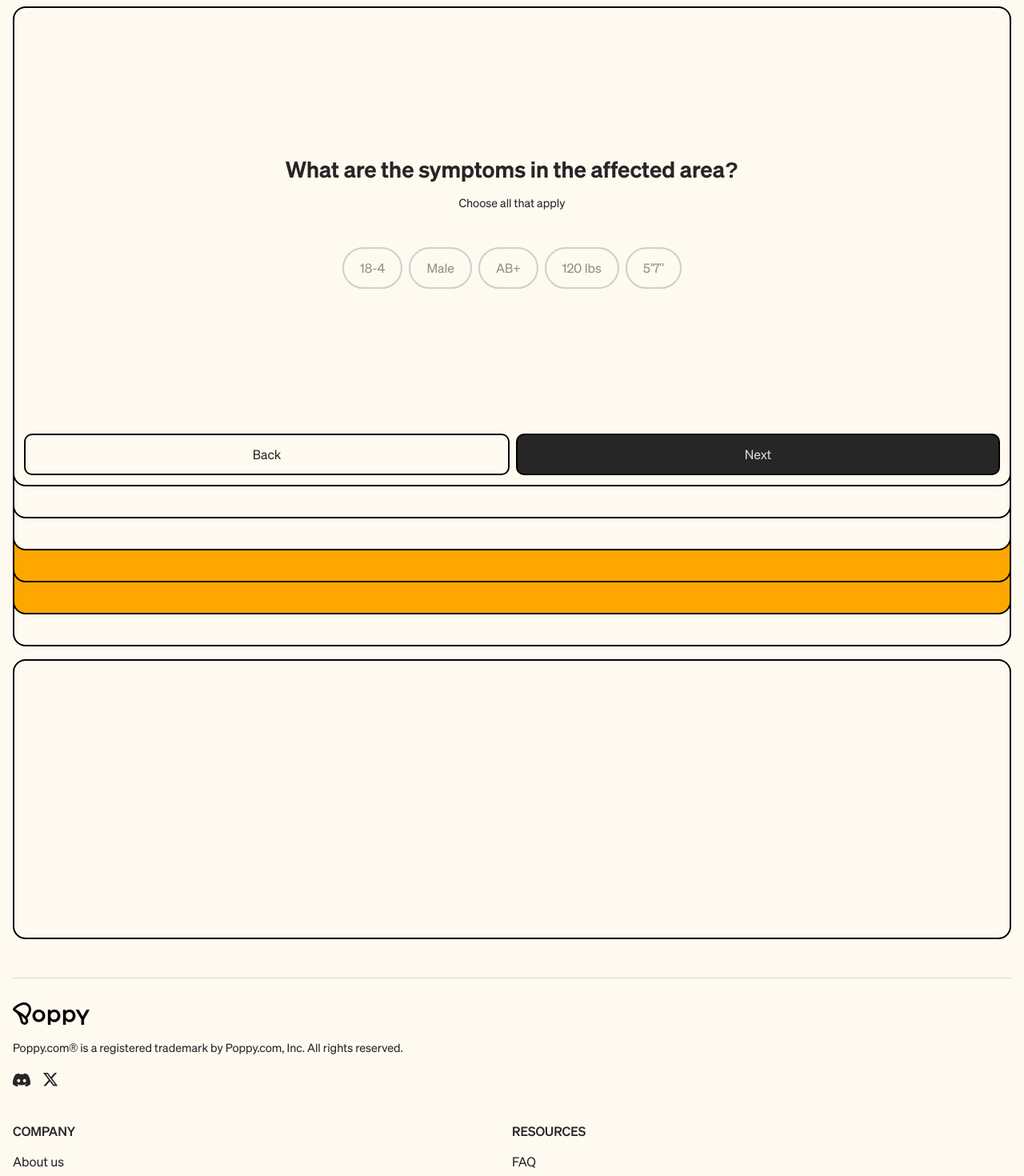
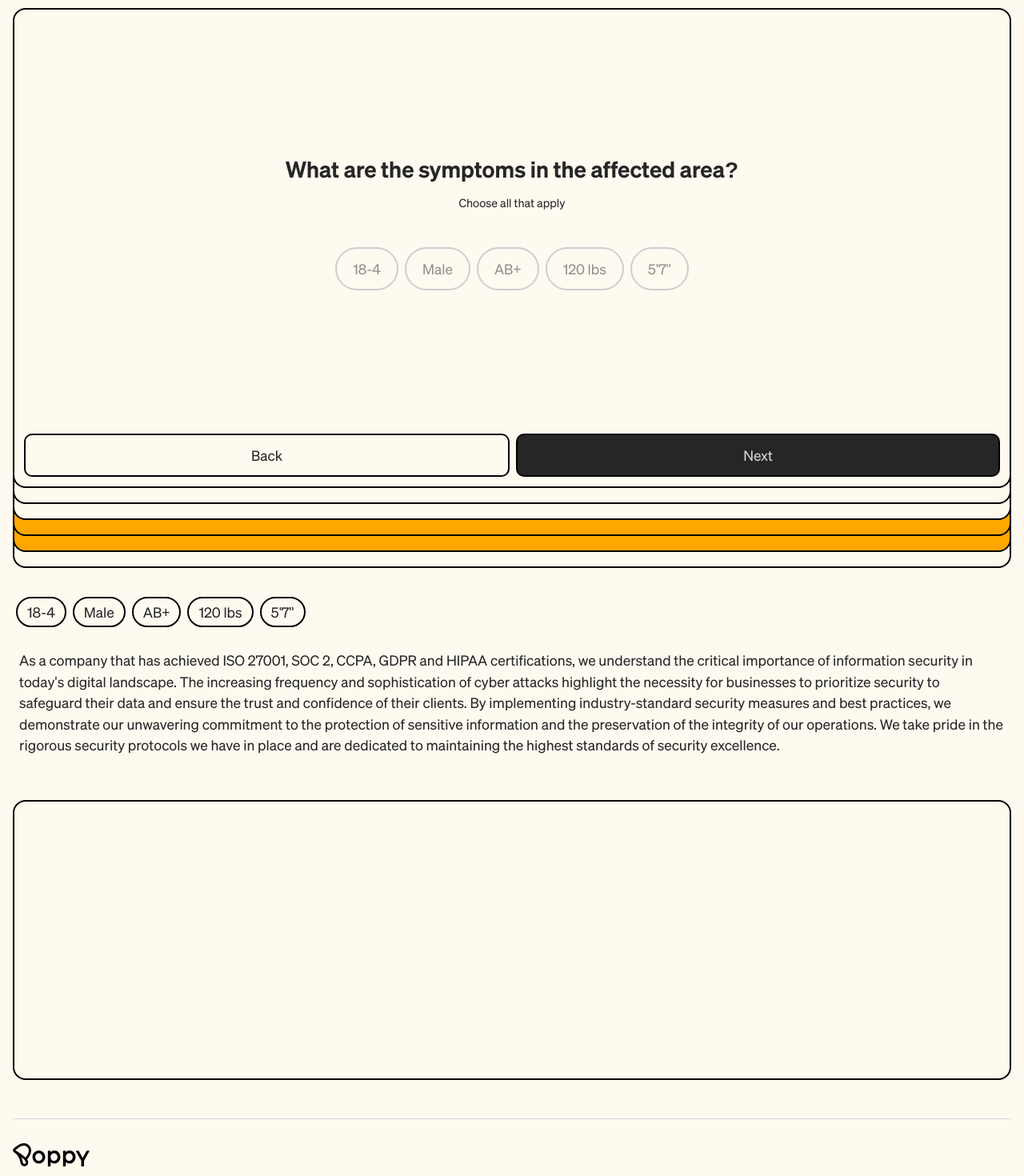
Before and after one commit to PeekaBoo-Labs/Poppy-Web, a Next.js app: page / in a window 1280 px wide. Shown: the part 100-1570 px from the top of the page at 80% size. Built offline with nearby package versions, Linux system fonts and the light colour scheme.

Commit message:
More info

```diff
--- a/src/app/page.tsx
+++ b/src/app/page.tsx
@@ -1,5 +1,6 @@
 import React from 'react';
 import QuestionOption from '@/components/QuestionOption';
+import ProfileOption from '@/components/ProfileOption';
 import Caption from '@/components/Caption';
 import HeaderText from '@/components/HeaderText';
 import { LongButton } from '@/components/Buttons';
@@ -8,7 +9,7 @@ import Image from 'next/image'
 
 function QuestionBlock({ className = '' }) {
   return (
-    <div className={`flex justify-center p-2 rounded-2xl border-2 border-black overflow-hidden h-[600px] mb-[-560px] ${className}`}>
+    <div className={`flex justify-center p-2 rounded-2xl border-2 border-black overflow-hidden h-[600px] mb-[-580px] ${className}`}>
       <div className="flex-grow"></div>
       <div className="flex flex-col justify-between h-full items-start">
         <div className="flex-grow"></div>
@@ -38,8 +39,8 @@ export default function Home() {
         </div>
       </div>
 
-      <div className="flex flex-col mb-[560px]">
-      <div className="flex flex-col justify-between p-2 bg-[#FFFAF0] rounded-2xl border-2 border-black overflow-hidden h-[600px] z-[6] mb-[-560px]">
+      <div className="flex flex-col mb-[580px]">
+        <div className="flex flex-col justify-between p-2 bg-[#FFFAF0] rounded-2xl border-2 border-black overflow-hidden h-[600px] z-[6] mb-[-580px]">
           <div className="flex-grow"></div>
           <div className="flex flex-col justify-center mx-auto">
             <h1 className="text-center mb-3 px-10">What are the symptoms in the affected area?</h1>
@@ -64,6 +65,16 @@ export default function Home() {
         <QuestionBlock className="bg-[#FFA701] z-[3]" />
         <QuestionBlock className="bg-[#FFA701] z-[2]" />
         <QuestionBlock className="bg-[#FFFAF0] z-[1]" />
+      </div>
+
+      <div className="flex flex-col my-8">
+        <div className="flex flex-wrap justify-initial items-center">
+          {["18-4", "Male", "AB+", "120 lbs", "5'7\""].map((text, index) => (
+            <ProfileOption text={text} selected={index == 0} key={index} />
+          ))}
+        </div>
+
+        <p className="p-2 pt-6">As a company that has achieved ISO 27001, SOC 2, CCPA, GDPR and HIPAA certifications, we understand the critical importance of information security in today's digital landscape. The increasing frequency and sophistication of cyber attacks highlight the necessity for businesses to prioritize security to safeguard their data and ensure the trust and confidence of their clients. By implementing industry-standard security measures and best practices, we demonstrate our unwavering commitment to the protection of sensitive information and the preservation of the integrity of our operations. We take pride in the rigorous security protocols we have in place and are dedicated to maintaining the highest standards of security excellence.</p>
       </div>
 
       <div className="flex justify-center p-2 bg-[#FFFAF0] rounded-2xl border-2 border-black overflow-hidden h-[350px] mt-4">
--- /dev/null
+++ b/src/components/ProfileOption.tsx
@@ -0,0 +1,7 @@
+export default function ProfileOption({ text, selected }: { text: string, selected: boolean }) {
+    return (
+      <div className="px-3 py-1 m-1 bg-[#FFFAF0] rounded-full border-2 border-black select-none cursor-default">
+        <p className="text-center">{text}</p>
+      </div>
+    )
+  }
--- a/src/styles/fonts.css
+++ b/src/styles/fonts.css
@@ -131,14 +131,14 @@ h1 {
 h3 {
     font-family: 'Sohne', sans-serif;
     font-weight: 400;
-    font-size: 1rem;
+    font-size: 1.1rem;
     line-height: 2.4rem;
 }
 
 p {
     font-family: 'Sohne', sans-serif;
     font-weight: 400;
-    font-size: 1rem;
+    font-size: 1.1rem;
 }
 
 .caption {
@@ -149,6 +149,6 @@ p {
 .headerText {
     font-family: 'Sohne', sans-serif;
     font-weight: 500;
-    font-size: 1rem;
+    font-size: 1.1rem;
     line-height: 2.4rem;
 }
```
